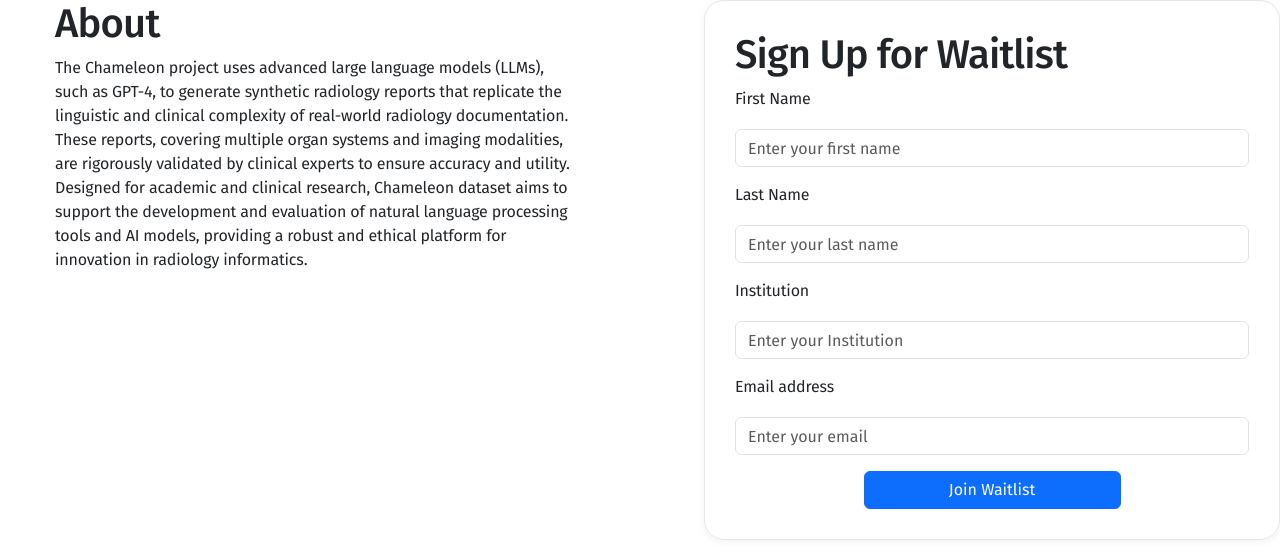
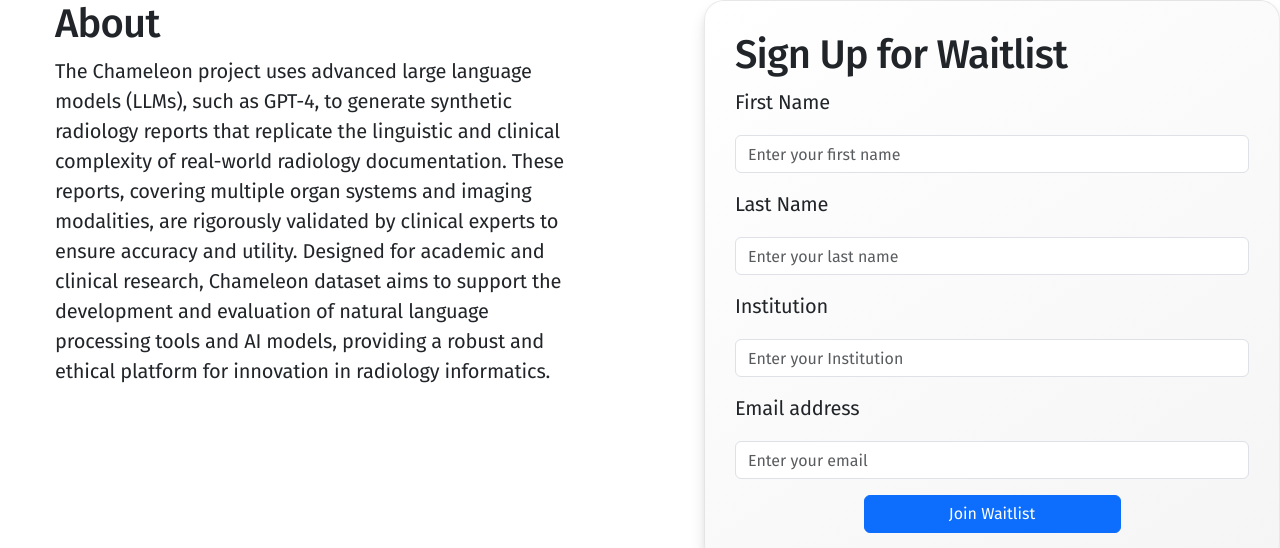
Before and after one commit to PennRad-Ghost-lab/chameleon, a React (Vite) app in the folder frontend/: page / in a window 1280 px wide. Shown: the part 710-1258 px from the top of the page. Built offline with nearby package versions, Linux system fonts and the light colour scheme.

Commit message:
more beauty

```diff
--- a/frontend/src/App.css
+++ b/frontend/src/App.css
@@ -60,6 +60,7 @@
 .about-section div {
   width: 45%;
   display: flex;
+  font-size: 20px;
 }
 
 .about {
@@ -74,13 +75,15 @@
 }
 
 .waitlist {
+  background: linear-gradient(145deg, #ffffff, #f5f5f5);
+  border: 1px solid rgba(128, 128, 128, 0.15);
   display: flex;
   flex-direction: column;
   min-width: 350px;
-  border: 1px solid rgba(128, 128, 128, 0.2);
   border-radius: 20px;
   padding: 30px;
-  box-shadow: 0 2px 8px rgba(0, 0, 0, 0.05);
+  box-shadow: 0 4px 6px rgba(0, 0, 0, 0.05),
+  0 10px 15px rgba(0, 0, 0, 0.1);
 }
 
 @media screen and (max-width: 768px) {
--- a/frontend/src/components/Footer.jsx
+++ b/frontend/src/components/Footer.jsx
@@ -13,20 +13,20 @@
         src={penn_medicine}
         alt="Penn Medicine"
         className='h-12 w-auto object-contain'
-        style={{ height: "51px" }}
+        style={{ height: "75px" }}
       />
 
       <img
         src={perelman}
         alt="Penn"
         className="h-12 w-auto object-contain"
-        style={{ height: "50px" }}
+        style={{ height: "72px" }}
       />
       <img
         src={harvard_med}
         alt="Mass General"
         className="h-12 w-auto object-contain"
-        style={{ height: "55px" }}
+        style={{ height: "80px" }}
       />
     </div>
   );
```
